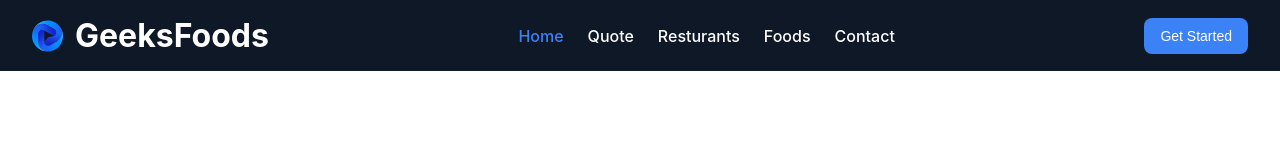
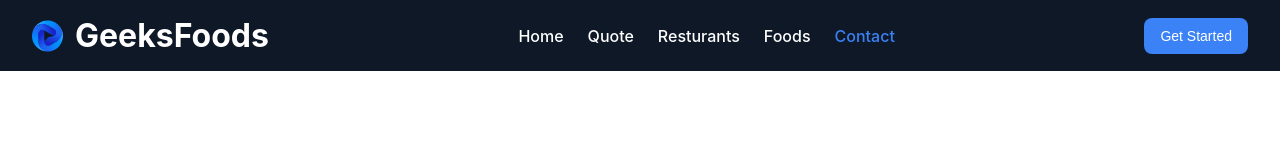
Before and after one commit to Mayankkatheriya/react-routing, a React (Create React App) app: page /contact in a window 1280 px wide. Shown: the top 147 px of the page. Built offline with nearby package versions, Linux system fonts and the light colour scheme; some icons are missing.

Commit message:
header active color issue resolved

```diff
--- a/src/Components/Header/Header.css
+++ b/src/Components/Header/Header.css
@@ -17,6 +17,10 @@
 .nav a {
   text-decoration: none;
   color: #fff;
+}
+
+.menu-active {
+  color: rgb(59, 130, 246);
 }
 
 .nav-logo {
--- a/src/Components/Header/Header.js
+++ b/src/Components/Header/Header.js
@@ -4,10 +4,6 @@ import { useState } from "react";
 import Lists from "./Lists";
 import { Link } from "react-router-dom";
 function Header() {
-  const [currentPage, setCurrentPage] = useState(() => {
-    let page = localStorage.getItem("currrentPage");
-    return page ? page : "Home";
-  });
   const listItem = [
     { title: "Home", path: "/" },
     { title: "Quote", path: "/quotes" },
@@ -17,11 +13,8 @@ function Header() {
   ];
   const [showHamburger, setHamburger] = useState(false);
 
-  const handlePage = (page) => {
-    setCurrentPage(page);
+  const handlePage = () => {
     setHamburger(false)
-    //set in localStorage
-    localStorage.setItem("currrentPage", page);
   };
   return (
     <header className="header">
@@ -34,7 +27,6 @@ function Header() {
           <Lists
             listItem={listItem}
             func={handlePage}
-            currentPage={currentPage}
             className={"nav-menu"}
           />
         </div>
--- a/src/Components/Header/Lists.js
+++ b/src/Components/Header/Lists.js
@@ -1,20 +1,23 @@
 import React from "react";
-import { Link } from "react-router-dom";
-import { nanoid } from "nanoid";
+import { Link, useNavigate } from "react-router-dom";
 
-const Lists = ({ listItem, func, currentPage }) => {
+const Lists = ({ listItem, func }) => {
+  const navigate = useNavigate(); // Use the useNavigate hook
+
   return (
     <ul>
       {listItem.map((item) => {
         return (
-          <Link
-            key={nanoid()}
-            to={item.path}
-            style={{
-              color: (item.title === currentPage) && "rgb(59, 130, 246)",
-            }}
-          >
-            <li onClick={() => func(item.title)}>{item.title}</li>
+          <Link key={item.title} to={item.path}>
+            <li
+              className={window.location.pathname === item.path ? "menu-active" : ""}
+              onClick={() => {
+                func(item.title);
+                navigate(item.path); // Navigate to the clicked path
+              }}
+            >
+              {item.title}
+            </li>
           </Link>
         );
       })}
```
